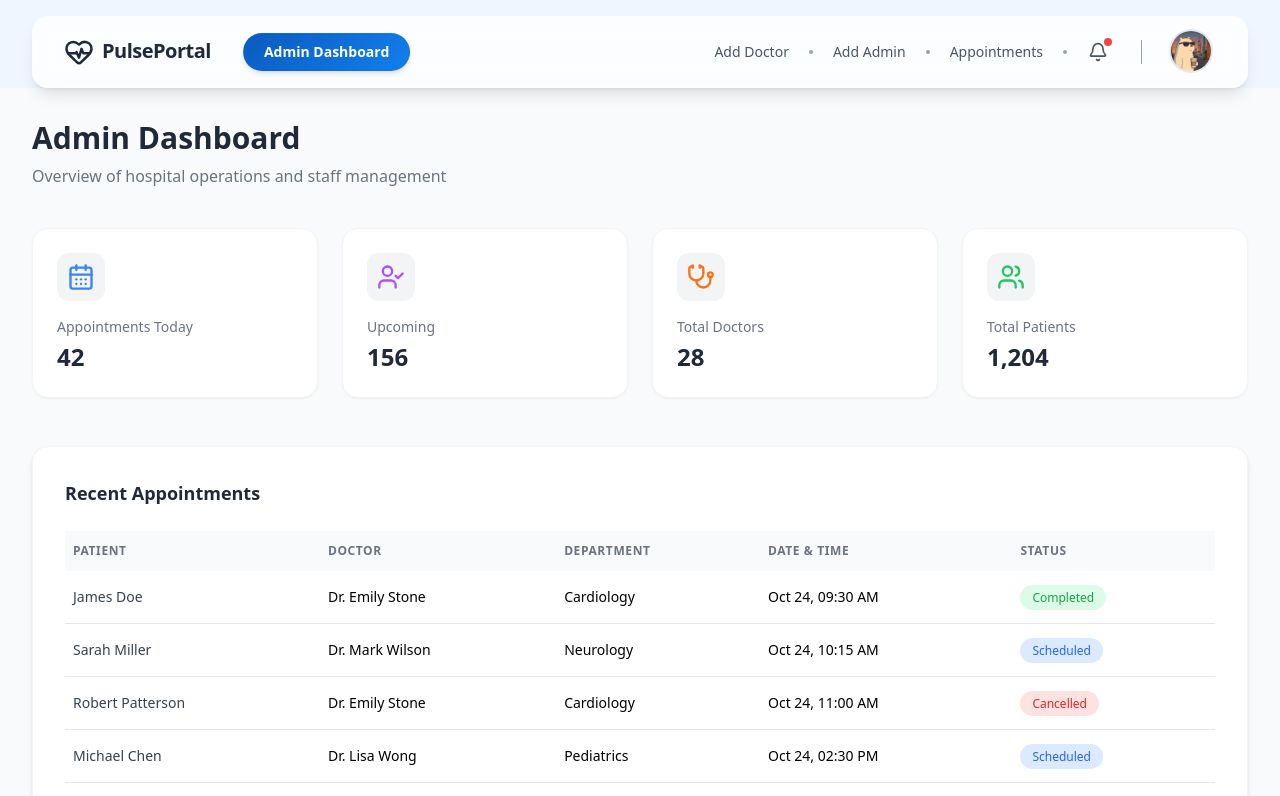
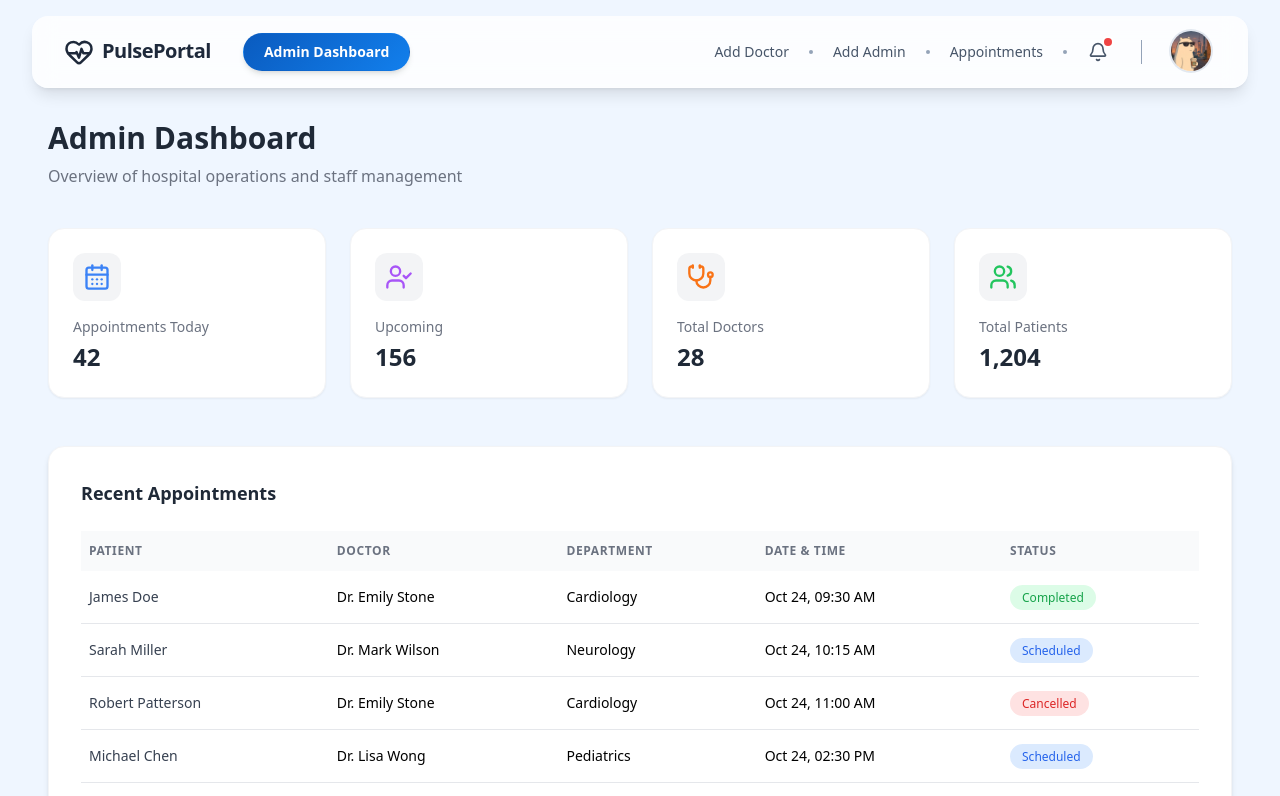
Before and after one commit to ArKooSaHaa/PulsePortal, a React (Vite) app in the folder client/: page /admin in a window 1280 px wide. Shown: the top 796 px of the page. Built offline with nearby package versions, Linux system fonts and the light colour scheme.

Commit message:
Change bg color

```diff
--- a/client/src/pages/admin/AdminDashboard.jsx
+++ b/client/src/pages/admin/AdminDashboard.jsx
@@ -98,7 +98,7 @@ export default function AdminDashboard() {
   ];
 
   return (
-    <div className="min-h-screen bg-gray-50 p-8">
+    <div className="min-h-screen bg-[#eff6ff] px-4 sm:px-8 lg:px-12 py-8">
       {/* Header */}
       <motion.div
         initial={{ opacity: 0, y: -20 }}
--- a/client/src/pages/doctor/DoctorDashboard.jsx
+++ b/client/src/pages/doctor/DoctorDashboard.jsx
@@ -23,7 +23,7 @@ const cardVariant = {
 
 export default function DoctorDashboard() {
   return (
-    <div className="min-h-screen bg-slate-50 px-6 lg:px-10 py-8">
+    <div className="min-h-screen bg-[#eff6ff] px-4 sm:px-8 lg:px-12 py-8">
 
       {/* Header */}
       <motion.div
```
